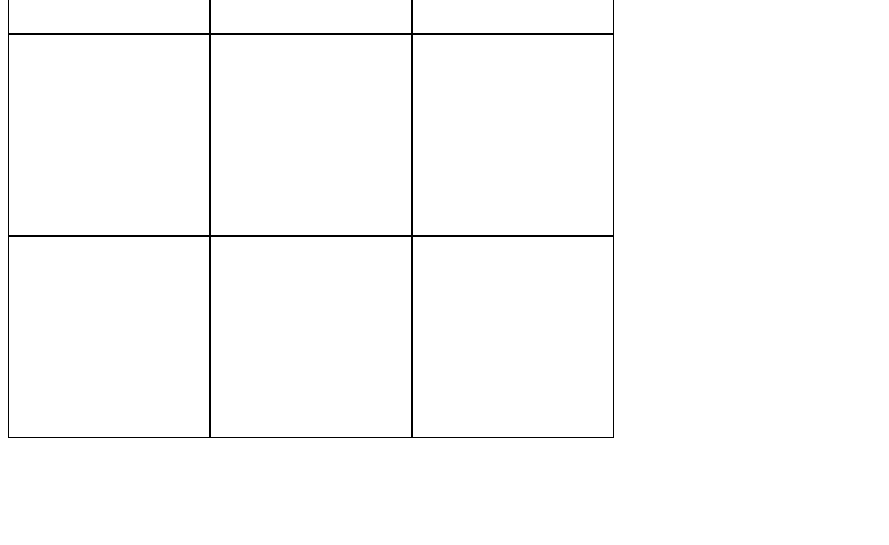
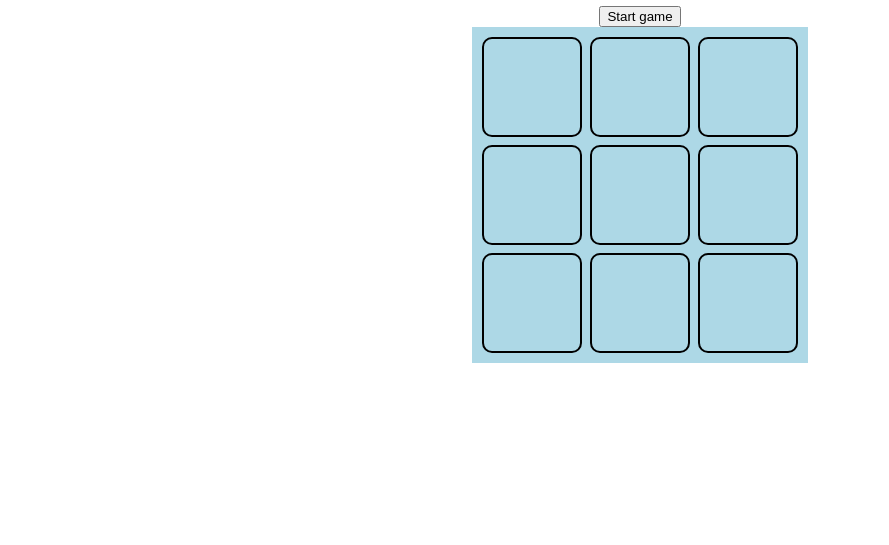
Before and after one commit to katannamari/whac-a-mole, a plain HTML site: page index.html in a window 1280 px wide. Shown: the part 255-800 px from the top of the page, without its empty margins (0-889 px from the left). Drawn offline with Linux system fonts and the light colour scheme.

Commit message:
changed game board to be a grid and added some other styling.

```diff
--- a/index.html
+++ b/index.html
@@ -7,6 +7,7 @@
     <link rel="stylesheet" href="styles.css" />
   </head>
   <body>
+    <div class="container">
       <h1>Play a game of whac-a-mole!</h1>
       <!-- Game stats are initially hidden, they'll be
         made visible when player clicks the start game button -->
@@ -29,6 +30,7 @@
         <div class="square" id="8"></div>
         <div class="square" id="9"></div>
       </div>
+    </div>
     <script src="script.js"></script>
   </body>
 </html>
--- a/styles.css
+++ b/styles.css
@@ -1,14 +1,38 @@
+/* Basic styling */
+html,
+body {
+  margin: 0;
+  padding: 0;
+}
+
+*,
+*:before,
+*:after {
+  box-sizing: border-box;
+}
+
+.container {
+  min-height: 100vh;
+  display: flex;
+  flex-direction: column;
+  justify-content: center;
+  align-items: center;
+}
+
+/* Game board */
 .grid {
-  display: flex;
-  flex-wrap: wrap;
-  width: 606px;
-  height: 606px;
+  display: inline-grid;
+  background-color: lightblue;
+  grid-template-columns: 100px 100px 100px;
+  grid-template-rows: 100px 100px 100px;
+  column-gap: 0.5rem;
+  row-gap: 0.5rem;
+  padding: 10px;
 }
 
 .square {
-  width: 200px;
-  height: 200px;
-  border: solid black 1px;
+  border: solid black 2px;
+  border-radius: 10px;
 }
 
 .mole {
```
Lines whose indentation alone changed are shown as unchanged.
